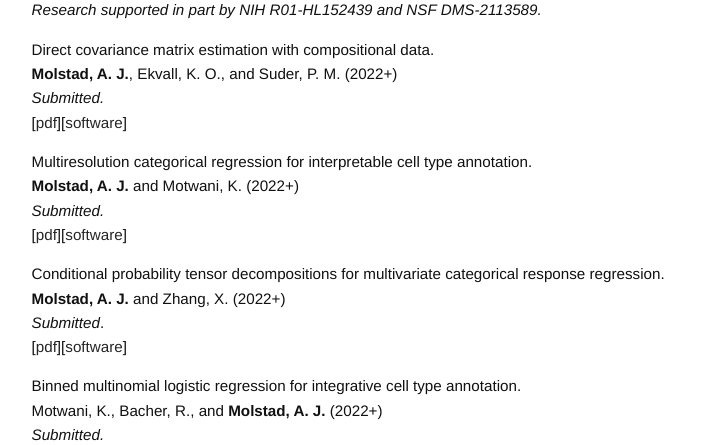
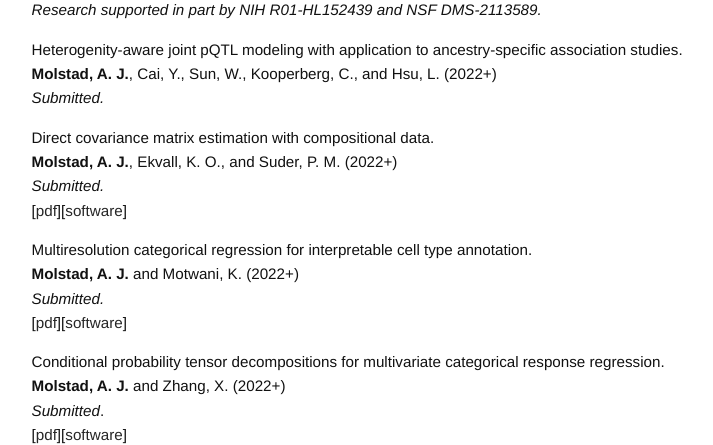
Before and after one commit to ajmolstad/ajmolstad.github.io, a Jekyll site: the page built from research.md, in a window 1280 px wide and 900 px high, cut to the strip 455-900 px from the top of the window. Shown: the whole strip, without its empty margins (276-989 px from the left). Built offline with Jekyll 4.4.1, drawn with Linux system fonts in a browser that asks for light colours.

Commit message:
Update research.md

```diff
--- a/research.md
+++ b/research.md
@@ -13,16 +13,15 @@ Gelis-Cadena, K. and **Molstad, A. J.** (2022+) <br>
 *Submitted.* <br>
 [[pdf](https://arxiv.org/abs/2108.02143)][[software](https://github.com/ajmolstad/IntegrativeCox)]<br> -->
 
-<!-- Discovering heterogenity in multi-ethnic pQTL studies. <br>
-**Molstad, A. J.**, Cai, Y., Sun, W., Kooperberg, C., and Hsu, L. (2022+) <br>
-*Submitted.* <br>
-[[pdf](https://arxiv.org/abs/2108.02143)][[software](https://github.com/ajmolstad/IntegrativeCox)]<br> -->
-
 <!--
 Simultaneous predictor and response dimension reduction for multivariate categorical response regression. <br>
 Jin, Y., **Molstad, A. J.**, and Zhang, X. (2022+) <br>
 *Submitted.* <br>
 [[pdf](https://arxiv.org/abs/2108.02143)][[software](https://github.com/ajmolstad/IntegrativeCox)]<br> -->
+
+Heterogenity-aware joint pQTL modeling with application to ancestry-specific association studies. <br>
+**Molstad, A. J.**, Cai, Y., Sun, W., Kooperberg, C., and Hsu, L. (2022+) <br>
+*Submitted.* <br>
 
 Direct covariance matrix estimation with compositional data. <br>
 **Molstad, A. J.**, Ekvall, K. O., and Suder, P. M. (2022+) <br>
```
